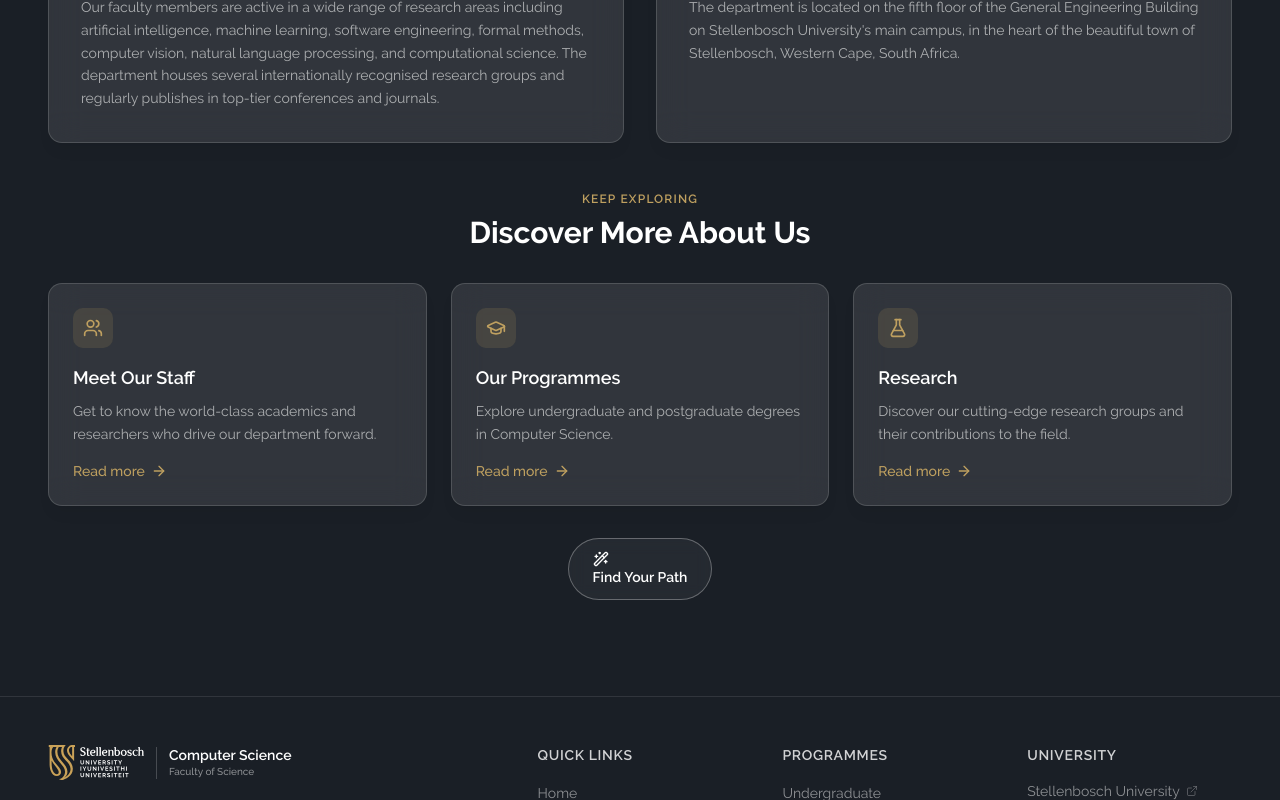
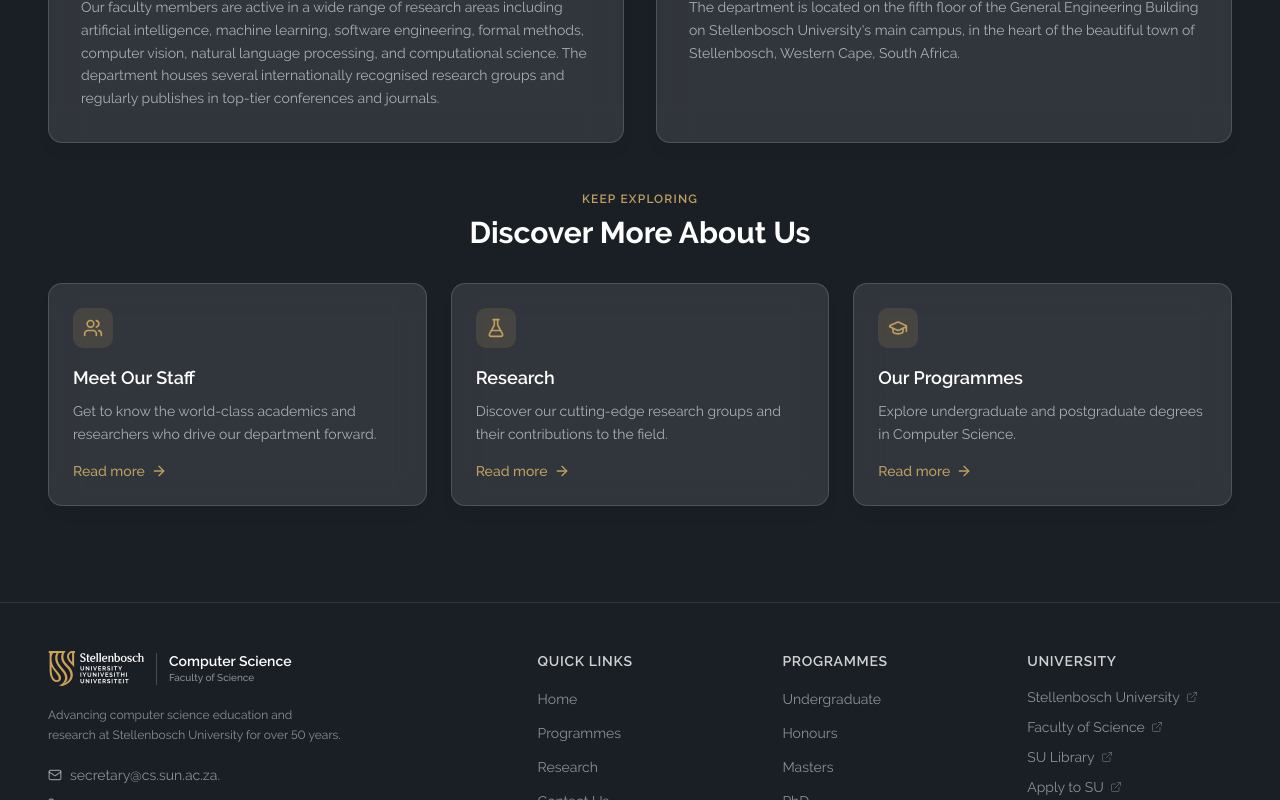
Before and after one commit to jadenstockk/su-cs-website, a Next.js app: page /en/about/department in a window 1280 px wide. Shown: the part 1348-2148 px from the top of the page. Built offline with nearby package versions, Linux system fonts and the light colour scheme.

Commit message:
Fix: programme wizard width on mobile and department page

```diff
--- a/src/app/[locale]/about/department/department-page.tsx
+++ b/src/app/[locale]/about/department/department-page.tsx
@@ -1,8 +1,8 @@
 import { ContentContainer } from "@/components/content-container";
 import { FadeIn } from "@/components/fade-in";
 import { GlassPanel } from "@/components/glass-panel";
-import { ProgrammesWizardTrigger } from "@/components/programmes-wizard-trigger";
 import { BreadcrumbNav } from "@/components/programmes/breadcrumb-nav";
+import { ProgrammesWizardCard } from "./programmes-wizard-card";
 import { PageHero } from "@/components/programmes/page-hero";
 import { Link } from "@/i18n/navigation";
 import {
@@ -52,12 +52,6 @@ export async function DepartmentPage() {
       href: "/about/staff" as const,
     },
     {
-      icon: GraduationCap,
-      title: t("exploreProgrammes"),
-      description: t("exploreProgrammesDesc"),
-      href: "/programmes" as const,
-    },
-    {
       icon: FlaskConical,
       title: t("exploreResearch"),
       description: t("exploreResearchDesc"),
@@ -94,11 +88,6 @@ export async function DepartmentPage() {
               priority
             />
             <div className="absolute inset-0 bg-linear-to-t from-background via-background/20 to-transparent" />
-            <div className="absolute bottom-0 left-0 right-0 p-6 sm:p-8">
-              <p className="text-xs font-semibold uppercase tracking-widest text-su-gold">
-                {t("imageCaption")}
-              </p>
-            </div>
           </div>
         </FadeIn>
       </ContentContainer>
@@ -185,13 +174,10 @@ export async function DepartmentPage() {
               </FadeIn>
             );
           })}
+          <FadeIn delay={0.15 + exploreLinks.length * 0.08}>
+            <ProgrammesWizardCard />
+          </FadeIn>
         </div>
-
-        <FadeIn delay={0.4}>
-          <div className="mt-8 flex justify-center">
-            <ProgrammesWizardTrigger className="cursor-pointer" />
-          </div>
-        </FadeIn>
       </ContentContainer>
     </>
   );
--- /dev/null
+++ b/src/app/[locale]/about/department/programmes-wizard-card.tsx
@@ -0,0 +1,46 @@
+"use client";
+
+import { ProgrammesWizardDialog } from "@/components/home/programmes-wizard-dialog";
+import { GlassPanel } from "@/components/glass-panel";
+import { ArrowRight, GraduationCap } from "lucide-react";
+import { useTranslations } from "next-intl";
+import { useState } from "react";
+
+export function ProgrammesWizardCard() {
+  const t = useTranslations("DepartmentPage");
+  const [open, setOpen] = useState(false);
+
+  return (
+    <>
+      <button
+        type="button"
+        onClick={() => setOpen(true)}
+        className="group block h-full w-full text-left cursor-pointer"
+      >
+        <GlassPanel
+          variant="default"
+          rounded="xl"
+          blur="lg"
+          className="flex h-full flex-col justify-between p-6 transition-all duration-300 hover:bg-white/15 hover:border-su-gold/30"
+        >
+          <div>
+            <div className="mb-4 flex h-10 w-10 items-center justify-center rounded-lg bg-su-gold/15">
+              <GraduationCap className="h-5 w-5 text-su-gold" />
+            </div>
+            <h3 className="mb-2 text-lg font-semibold text-white">
+              {t("exploreProgrammes")}
+            </h3>
+            <p className="text-sm leading-relaxed text-white/60">
+              {t("exploreProgrammesDesc")}
+            </p>
+          </div>
+          <div className="mt-4 inline-flex items-center gap-1.5 text-sm font-medium text-su-gold transition-transform group-hover:translate-x-1">
+            {t("exploreReadMore")}
+            <ArrowRight className="h-4 w-4" />
+          </div>
+        </GlassPanel>
+      </button>
+      <ProgrammesWizardDialog open={open} onOpenChange={setOpen} />
+    </>
+  );
+}
--- a/src/components/home/programmes-wizard-dialog.tsx
+++ b/src/components/home/programmes-wizard-dialog.tsx
@@ -136,7 +136,7 @@ export function ProgrammesWizardDialog({
     <Dialog open={open} onOpenChange={handleOpenChange}>
       <DialogContent
         showCloseButton
-        className="max-w-3xl max-h-[calc(100dvh-2rem)] overflow-y-auto no-scrollbar border-white/10 bg-black/80 p-0 backdrop-blur-xl sm:rounded-xl [&>button[data-slot=dialog-close]]:text-white"
+        className="sm:max-w-3xl max-h-[calc(100dvh-2rem)] overflow-y-auto no-scrollbar border-white/10 bg-black/80 p-0 backdrop-blur-xl sm:rounded-xl [&>button[data-slot=dialog-close]]:text-white"
       >
         <DialogTitle className="sr-only">{t("heroTitle")}</DialogTitle>
 
--- a/src/components/programmes/_wizard/result-link.tsx
+++ b/src/components/programmes/_wizard/result-link.tsx
@@ -54,7 +54,7 @@ export function ResultLink({ card, visitLabel }: ResultLinkProps) {
               {card.description}
             </p>
           </div>
-          <span className="mt-1 flex items-center gap-1 whitespace-nowrap text-xs font-medium text-white/40 transition-colors group-hover:text-white/70">
+          <span className="mt-1 hidden sm:flex items-center gap-1 whitespace-nowrap text-xs font-medium text-white/40 transition-colors group-hover:text-white/70">
             {visitLabel}
             <ArrowRight className="h-3.5 w-3.5 transition-transform group-hover:translate-x-0.5" />
           </span>
```
